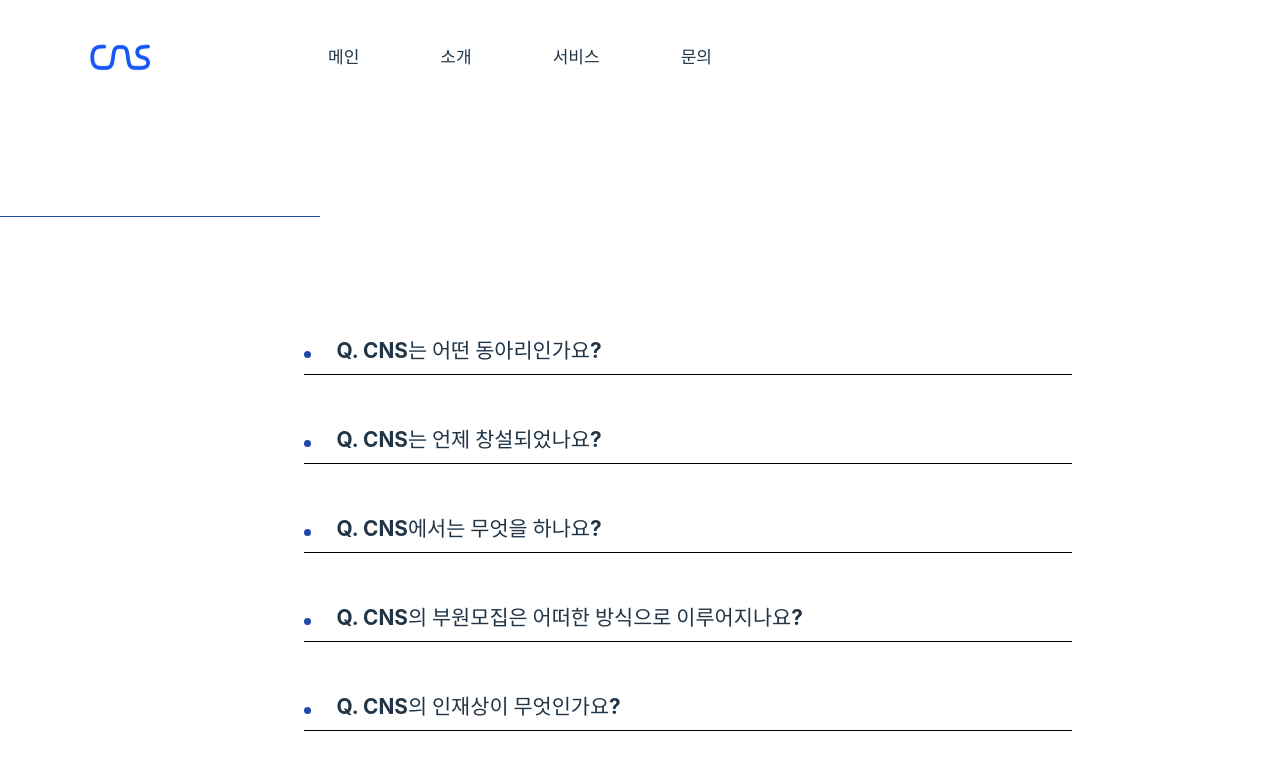
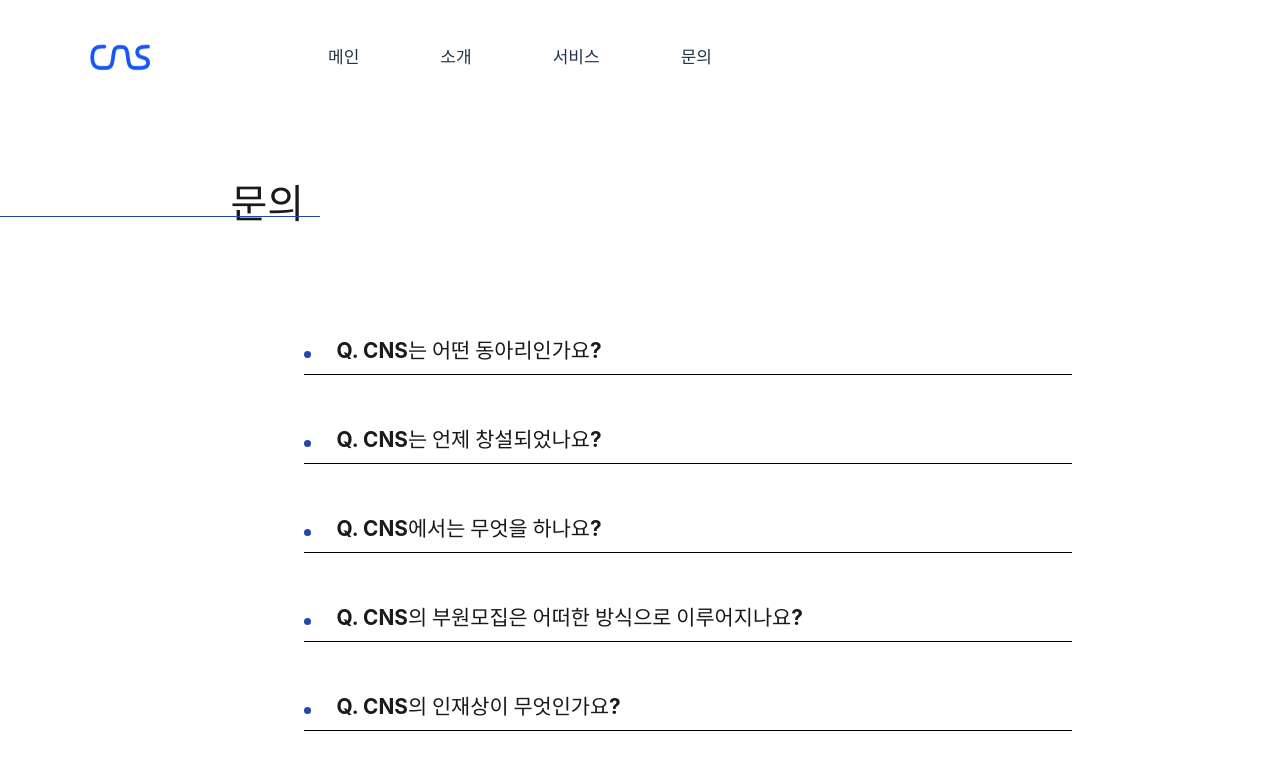
Before and after one commit to CNSintroduce/MOTDA, a React (Vite) app: page /qna in a window 1280 px wide. Shown: the top 770 px of the page. Built offline with nearby package versions, Linux system fonts and the light colour scheme.

Commit message:
글자색 변경

```diff
--- a/src/pages/Qna/Qna.style.ts
+++ b/src/pages/Qna/Qna.style.ts
@@ -6,7 +6,7 @@ export const Container = styled.div`
 `
 
 export const MainText = styled.div`
-    color: #fff;
+    color: #1a1a1a;
     text-align: center;
     font-family: Inter;
     font-size: 40px;
@@ -41,6 +41,7 @@ export const QuestionAndAnswer = styled.div`
 `
 export const Question = styled.div`
     width: 60vw;
+    color: #1a1a1a;
     height: 5vh;
     border-bottom: 0.5px solid #000;
     font-size: 1.3rem;
```
